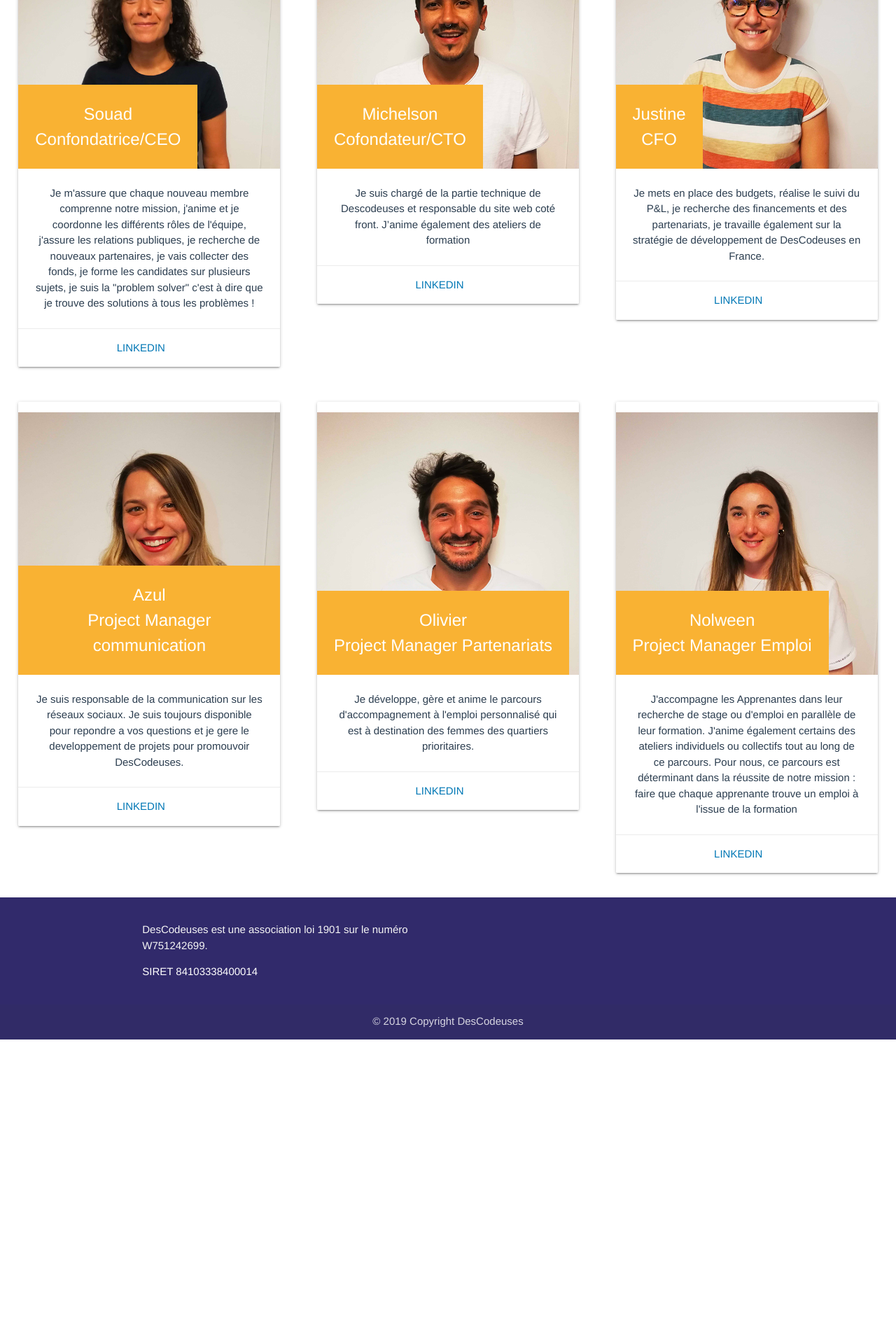
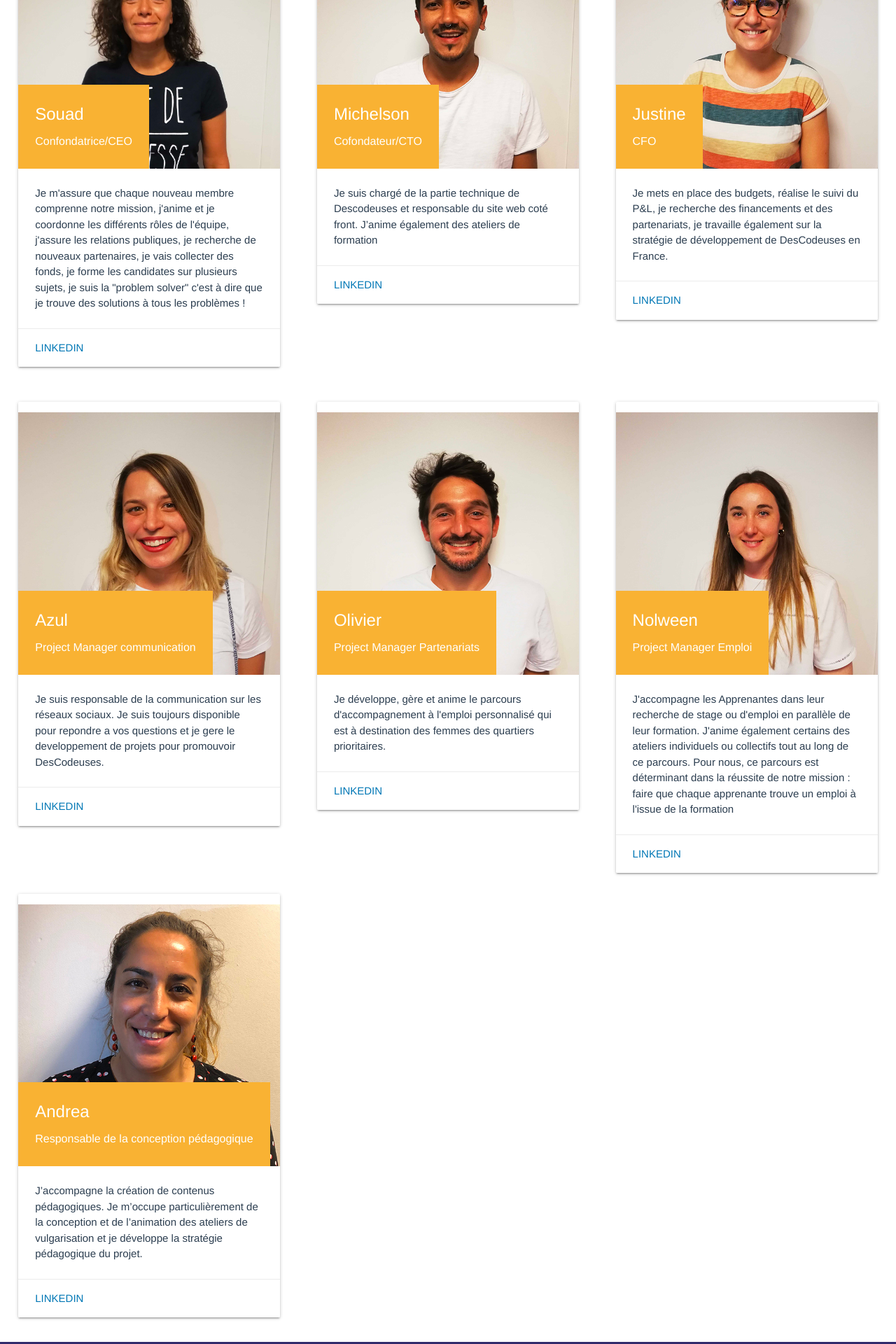
Before and after one commit to descodeuses/site, a Vue app: page /association in a window 1280 px wide. Shown: the part 2460-4380 px from the top of the page at 70% size. Before the commit the page ends 3945 px from the top, so only its background shows below. Built offline with nearby package versions, Linux system fonts and the light colour scheme; no server answers.

Commit message:
Update association.vue

```diff
--- a/src/pages/association.vue
+++ b/src/pages/association.vue
@@ -68,98 +68,113 @@ export default {
         <h2 class="heading">L'équipe</h2>
         <div class="row">
             <div class="col s12 m4">
-                <div class="card">
+                <div class="card left-align">
                     <div class="card-image">
                         <img src="@/assets/images/equipe/souad.jpg">
-                        <span class="card-title">Souad <br>
-                            Confondatrice/CEO
-                        </span>
+                        <p class="card-title">Souad <br>
+                        <span>Confondatrice/CEO</span>
+                        </p>
                     </div>
                     <div class="card-content">
                         <i class="fab fa-500px"></i>
                         <p>Je m'assure que chaque nouveau membre comprenne notre mission, j'anime et je coordonne les différents rôles de l'équipe, j'assure les relations publiques, je recherche de nouveaux partenaires, je vais collecter des fonds, je forme les candidates sur plusieurs sujets, je suis la "problem solver" c'est à dire que je trouve des solutions à tous les problèmes !</p>
                     </div>
                     <div class="card-action">
-                        <a href="#">linkedin</a>
+                        <a href="https://www.linkedin.com/in/souad-boutegrabet--8772818a" target="_blank">linkedin</a>
                     </div>
                 </div>
             </div>
             <div class="col s12 m4">
-                <div class="card">
+                <div class="card left-align">
                     <div class="card-image">
                         <img src="@/assets/images/equipe/michelson.jpg">
-                        <span class="card-title">Michelson <br>
-                        Cofondateur/CTO
-                        </span>
+                        <p class="card-title">Michelson <br>
+                        <span>Cofondateur/CTO</span>
+                        </p>
                     </div>
                     <div class="card-content">
                         <p>Je suis chargé de la partie technique de Descodeuses et responsable du site web coté front.  J’anime également  des ateliers de formation</p>
                     </div>
                     <div class="card-action">
-                        <a href="#">linkedin</a>
+                        <a href="https://www.linkedin.com/in/michelsonhns/" target="_blank">linkedin</a>
                     </div>
                 </div>
             </div>
             <div class="col s12 m4">
-                <div class="card">
+                <div class="card left-align">
                     <div class="card-image">
                         <img src="@/assets/images/equipe/justine.jpg">
-                        <span class="card-title">Justine <br>
-                        CFO
-                        </span>
+                        <p class="card-title">Justine <br>
+                        <span>CFO</span>
+                        </p>
                     </div>
                     <div class="card-content">
                         <p>Je mets en place des budgets, réalise le suivi du P&L, je recherche des financements et des partenariats, je travaille également sur la stratégie de développement de DesCodeuses en France.</p>
                     </div>
                     <div class="card-action">
-                        <a href="#">linkedin</a>
+                        <a href="http://linkedin.com/in/justine-cattacin-97824b36" target="_blank">linkedin</a>
                     </div>
                 </div>
             </div>
         </div>
         <div class="row">
             <div class="col s12 m4">
-                <div class="card">
+                <div class="card left-align">
                     <div class="card-image">
                         <img src="@/assets/images/equipe/azul.jpg">
-                        <span class="card-title">Azul <br>
-                        Project Manager communication</span>
+                        <p class="card-title">Azul <br>
+                        <span>Project Manager communication</span></p>
                     </div>
                     <div class="card-content">
                         <p>Je suis responsable de la communication sur les réseaux sociaux. Je suis toujours disponible pour repondre a vos questions et je gere le developpement de projets pour promouvoir DesCodeuses.</p>
                     </div>
                     <div class="card-action">
-                        <a href="#">linkedin</a>
+                        <a href="https://www.linkedin.com/in/azul-stengel-5a2107133/" target="_blank">linkedin</a>
                     </div>
                 </div>
             </div>
             <div class="col s12 m4">
-                <div class="card">
+                <div class="card left-align">
                     <div class="card-image">
                         <img src="@/assets/images/equipe/olivier.jpg">
-                        <span class="card-title">Olivier <br>
-                        Project Manager Partenariats</span>
+                        <p class="card-title">Olivier <br>
+                        <span>Project Manager Partenariats</span></p>
                     </div>
                     <div class="card-content">
                         <p>Je développe, gère et anime le parcours d'accompagnement à l'emploi personnalisé qui est à destination des femmes des quartiers prioritaires.</p>
                     </div>
                     <div class="card-action">
-                        <a href="#">linkedin</a>
+                        <a href="https://www.linkedin.com/in/olivier-acampora-878793ba" target="_blank">linkedin</a>
                     </div>
                 </div>
             </div>
             <div class="col s12 m4">
-                <div class="card">
+                <div class="card left-align">
                     <div class="card-image">
                         <img src="@/assets/images/equipe/nolween.jpg">
-                        <span class="card-title">Nolween <br>
-                        Project Manager Emploi</span>
+                        <p class="card-title">Nolween <br>
+                        <span>Project Manager Emploi</span></p>
                     </div>
                     <div class="card-content">
                         <p>J'accompagne les Apprenantes dans leur recherche de stage ou d'emploi en parallèle de leur formation. J'anime également certains des ateliers individuels ou collectifs tout au long de ce parcours. Pour nous, ce parcours est déterminant dans la réussite de notre mission : faire que chaque apprenante trouve un emploi à l'issue de la formation</p>
                     </div>
                     <div class="card-action">
-                        <a href="#">linkedin</a>
+                        <a href="https://www.linkedin.com/in/nolwenn-cariou-b9501256" target="_blank">linkedin</a>
+                    </div>
+                </div>
+            </div>
+            <div class="col s12 m4">
+                <div class="card left-align">
+                    <div class="card-image">
+                        <img src="@/assets/images/equipe/andrea.jpg">
+                        <p class="card-title">Andrea<br>
+                        <span>Responsable de la conception pédagogique</span></p>
+                    </div>
+                    <div class="card-content">
+                        <p>J’accompagne la création de contenus pédagogiques. Je m’occupe particulièrement de la conception et de l’animation des ateliers de vulgarisation et je développe la stratégie pédagogique du projet.</p>
+                    </div>
+                    <div class="card-action">
+                        <a href="https://www.linkedin.com/in/andrea-milligan-7381a56a/" target="_blank">linkedin</a>
                     </div>
                 </div>
             </div>
@@ -201,7 +216,9 @@ ul li, ol li {
     background: #f9b233;
     margin: 0 auto
 }
-
+.card-title span {
+font-size: 16px
+}
 .card h2 {
     background: #f9b233;
     margin: 0;
```
